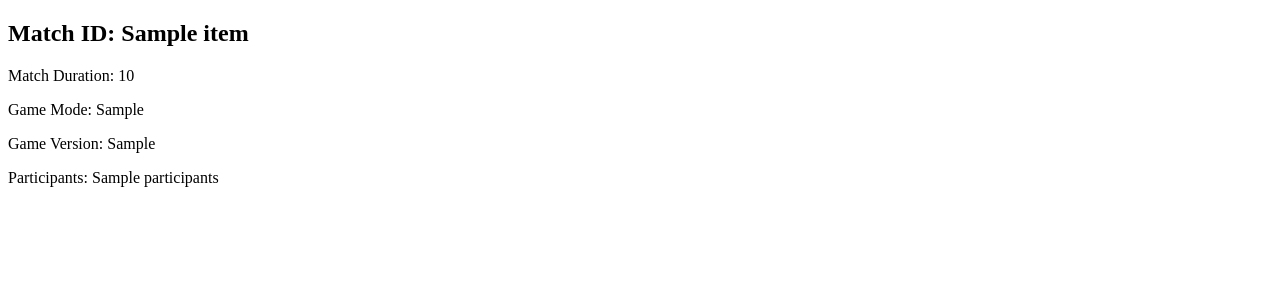
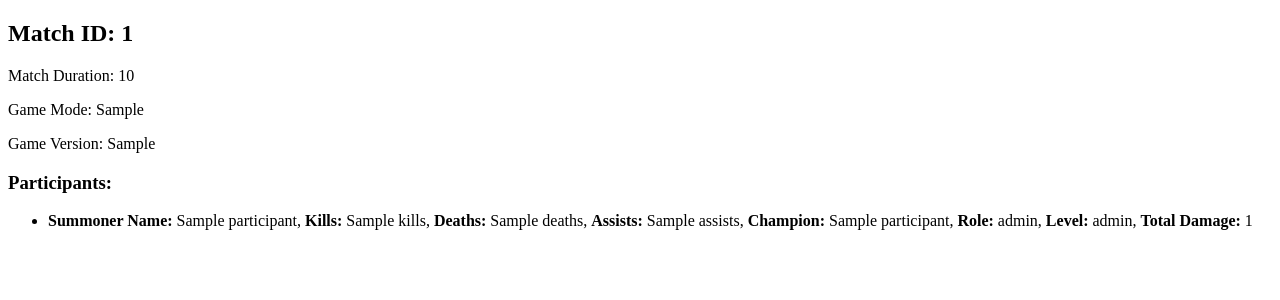
Before and after one commit to MoonAmon/rito_project, a Flask app: page / in a window 1280 px wide. Shown: the top 300 px of the page. Run offline with Flask 3, Linux system fonts and the light colour scheme; a database or web service that is not in the repository returns one stand-in record (values such as "Sample title"); data that the repository does not hold is empty.

Commit message:
agora vai

```diff
--- a/main.py
+++ b/main.py
@@ -7,6 +7,5 @@ app = Flask(__name__)
 def home():
     api_fetch = ApiFetch('RGAPI-0a0dfc77-970e-45ad-8ecf-63037fa1b2d6', 'suzuhatitor', 'psyko','YKfiig2deMN2x_h6ifhd6PhXDGCwhxlhxzqLv_I1Ca17pegJT3v39UIOF1lewJufghu5_pdRyH103g')
     match_id = api_fetch.fetch_match_id()
-    print(match_id)
     matches = api_fetch.fetch_match_data(match_id[0])
-    return render_template('home.html', match=matches)
+    return render_template('home.html', match=matches['info'])
--- a/src/data_collection.py
+++ b/src/data_collection.py
@@ -1,6 +1,5 @@
 import requests
 import time
-import pandas as pd
 
 class ApiFetch:
     URL = "https://americas.api.riotgames.com"
--- a/templates/home.html
+++ b/templates/home.html
@@ -1,13 +1,32 @@
 <!DOCTYPE html>
 <html>
+
 <head>
     <title>Match Statistics</title>
 </head>
+
 <body>
-        <h2>Match ID: {{ match }}</h2>
-        <p>Match Duration: {{ match.match_duration }}</p>
-        <p>Game Mode: {{ match.game_mode }}</p>
-        <p>Game Version: {{ match.game_version }}</p>
-        <p>Participants: {{ match.participants }}</p>
+    <h2>Match ID: {{ match.gameId }}</h2>
+    <p>Match Duration: {{ match.gameDuration }}</p>
+    <p>Game Mode: {{ match.gameMode }}</p>
+    <p>Game Version: {{ match.gameVersion }}</p>
+
+    <h3>Participants:</h3>
+    <ul>
+        {% for participant in match.participants %}
+            <li>
+                <strong>Summoner Name:</strong> {{ participant.summonerName }},
+                <strong>Kills:</strong> {{ participant.kills }},
+                <strong>Deaths:</strong> {{ participant.deaths }},
+                <strong>Assists:</strong> {{ participant.assists }},
+                <strong>Champion:</strong> {{ participant.championName }},
+                <strong>Role:</strong> {{ participant.role }},
+                <strong>Level:</strong> {{ participant.level }},
+                <strong>Total Damage:</strong> {{ participant.totalDamage }}
+            </li>
+        {% endfor %}
+    </ul>
+
 </body>
+
 </html>
```
